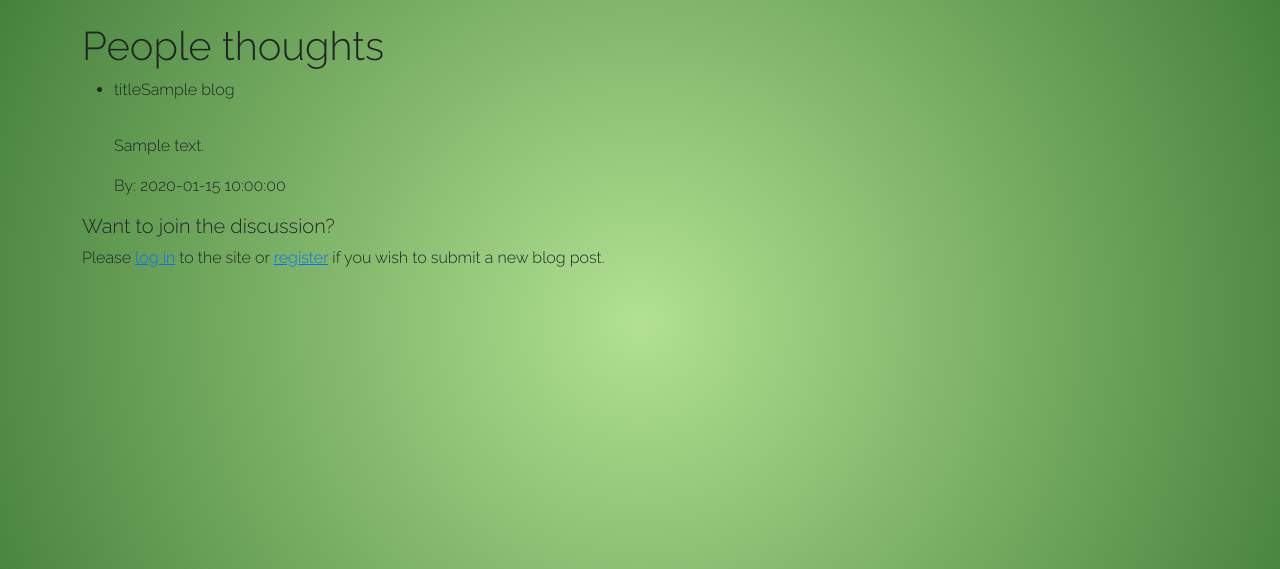
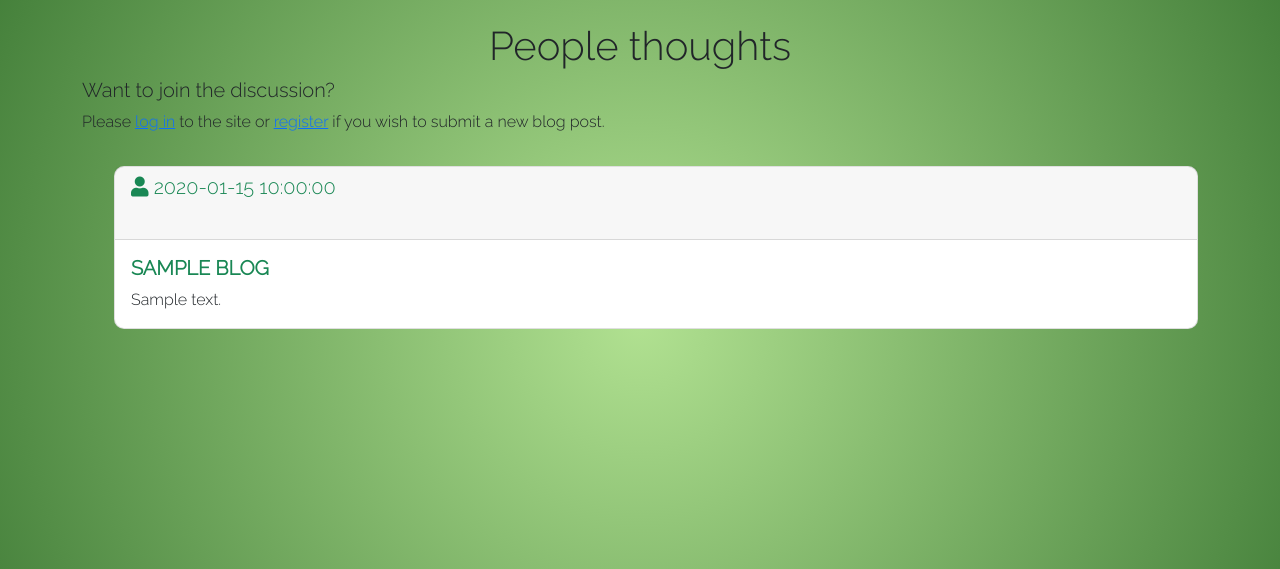
Before and after one commit to JoyZadan/Earthlings, a Flask app: page /blog in a window 1280 px wide. Shown: the part 78-647 px from the top of the page. Run offline with Flask 2, Linux system fonts and the light colour scheme; a database or web service that is not in the repository returns one stand-in record (values such as "Sample title"); some libraries are stand-ins or nearby versions.

Commit message:
Styled blog page

```diff
--- a/static/css/style.css
+++ b/static/css/style.css
@@ -44,6 +44,12 @@ body {
     color: red;
 }
 
+.blog-list {
+    list-style: none;
+}
+.breadcrumb-item+.breadcrumb-item::before {
+    padding-right: 0;
+}
 /*-----------------------header/navbar style */
 .dropdown-item:hover {
     background-color: #C0CF50 !important;
--- a/templates/blog.html
+++ b/templates/blog.html
@@ -2,7 +2,19 @@
 
 {% block content %}
 
-    <h1>People thoughts</h1>
+    <h1 class="center-align">People thoughts</h1>
+    <div class="row">
+        <div class="col">
+            {% if session.user %}
+                <a href="{{ url_for('add_blog') }}" class="btn btn-secondary">Share your ideas</a>
+            {% else %}
+                <h5>Want to join the discussion?</h5>
+                <p>Please <a href="{{ url_for('login') }}">log in</a> to the site or <a
+                        href="{{ url_for('register') }}">register</a>
+                    if you wish to submit a new blog post.</p>
+            {% endif %}
+        </div>
+    </div>
     <div class="row">
         <div class="col">
             {% if filter %}
@@ -18,38 +30,36 @@
             {% endif %}
         </div>
     </div>
-    <ul>
+    <ul class="blog-list">
         {% if blog_list %}
-
             {% for blog in blog_list %}
-            <li>
+                <li class="mt-3">
                     <div class="blog-container-item">
-                    <div class="row">
-                        <div class="col">
-                            <span>title{{ blog.title }}</span>
+                        <div class="card">
+                            <div class="card-header">
+                                <h5><i class="fa fa-user"></i> <span>{{ blog.created_by | capitalize }}</span></h5>
                                 <div class="category-container mt-3" aria-label="breadcrumb">
                                     <ol class="breadcrumb" style="--bs-breadcrumb-divider: '';">
                                         {% for category in category_list %}
                                             {% for item in blog.categories %}
                                                 {% if item == category._id | string %}
-                                                <li class="breadcrumb-item">
+                                                    <li class="breadcrumb-item align-items-center justify-content-space-between">
                                                         <a href="{{ url_for('blog', filter=item ) }}"
                                                            class="btn btn-micro btn-outline-secondary">
                                                             {{ category.name }}
                                                         </a>
                                                     </li>
                                                 {% endif %}
-
                                             {% endfor %}
                                         {% endfor %}
                                     </ol>
                                 </div>
+
                             </div>
-                    </div>
-                    <div class="row">
-                        <div class="col">
-                            <p>{{ blog.blog_text }}</p>
-                            <span>By: {{ blog.created_by }}</span>
+                            <div class="card-body">
+                                <h5 class="card-title">{{ blog.title | upper }}</h5>
+                                <p class="card-text">{{ blog.blog_text }}</p>
+                                {#                                <a href="#" class="btn btn-primary">Go somewhere</a>#}
                             </div>
                         </div>
                     </div>
@@ -60,11 +70,6 @@
             <p>No records found.</p>
         {% endif %}
 
-    {% if session.user %}
-        <a href="{{ url_for('add_blog') }}" class="btn btn-secondary">Share your ideas</a>
-    {% else %}
-        <h5>Want to join the discussion?</h5>
-        <p>Please <a href="{{ url_for('login') }}">log in</a> to the site or <a href="{{ url_for('register') }}">register</a> if you wish to submit a new blog post.</p>
-    {% endif %}
+
 
 {% endblock %}
```
Lines whose indentation alone changed are shown as unchanged.
